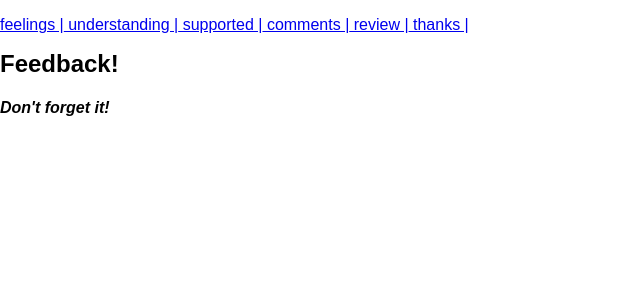
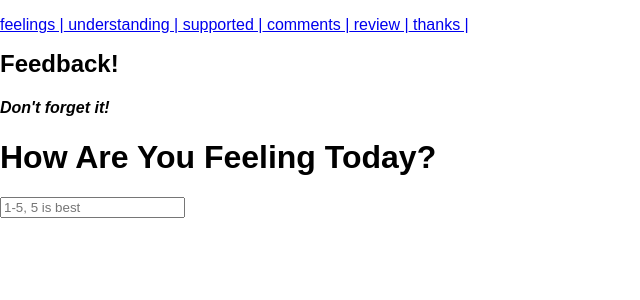
Before and after one commit to Maxwell1126/weekend-challenge-5-feedback, a React (Create React App) app: page /#/ in a window 1280 px wide. Shown: the top 300 px of the page, without its empty margins (0-640 px from the left). Built offline with nearby package versions, Linux system fonts and the light colour scheme.

Commit message:
Made the Feelings.js the home page and added the input feeling and question to the feelings.js dom.

```diff
--- a/src/components/App/App.js
+++ b/src/components/App/App.js
@@ -2,8 +2,7 @@ import React, { Component } from 'react';
 import { HashRouter as Router, Route, Link } from 'react-router-dom';
 import axios from 'axios';
 import './App.css';
-import Header from '../Header/Header.js';
-
+import Feelings from '../Feelings/Feelings.js';
 class App extends Component {
   render() {
     return (
@@ -19,7 +18,8 @@ class App extends Component {
               <Link to="/thanks"> thanks |</Link>
             </p>
 
-            <Route path='/' component={Header} />
+            <Route path='/' component={Feelings} />
+            {/* <Route exact path='/feelings' component={Feelings} /> */}
             {/* <Route exact path='/understanding' component={Header} />
             <Route exact path='/supported' component={Header} />
             <Route exact path='/comments' component={Header} />
--- /dev/null
+++ b/src/components/Feelings/Feelings.js
@@ -0,0 +1,37 @@
+import React, { Component } from 'react';
+import { connect } from 'react-redux';
+import Header from '../Header/Header.js';
+class Feelings extends Component {
+    constructor(){
+        super();
+        this.state={
+            input:'',
+        }
+    }
+
+    handleNextButton = (event) => {
+        this.props.history.push('/');
+    }
+
+    updateFeelings = (event) => {
+        this.setState({
+            input: event.target.value,
+        })
+    }
+
+    render() {
+        return (
+            <div>
+            <Header />
+            <h1>How Are You Feeling Today?</h1>
+            <input type="int" placeholder="1-5, 5 is best"
+                OnChange={this.updateFeelings}/>
+            </div>
+            )
+    }
+}
+
+const mapReduxStoreToProps = (reduxStore) => ({
+    reduxStore: reduxStore
+});
+export default connect(mapReduxStoreToProps)(Feelings);
```
